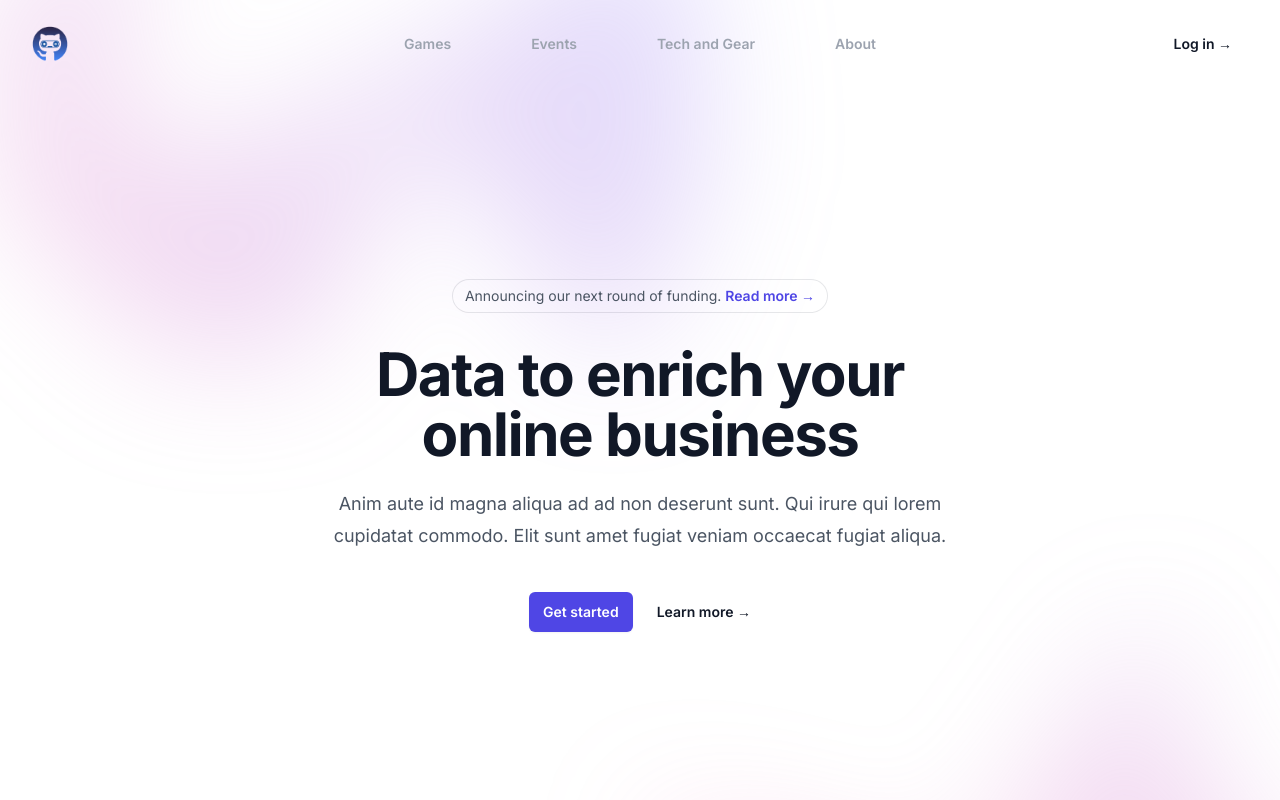
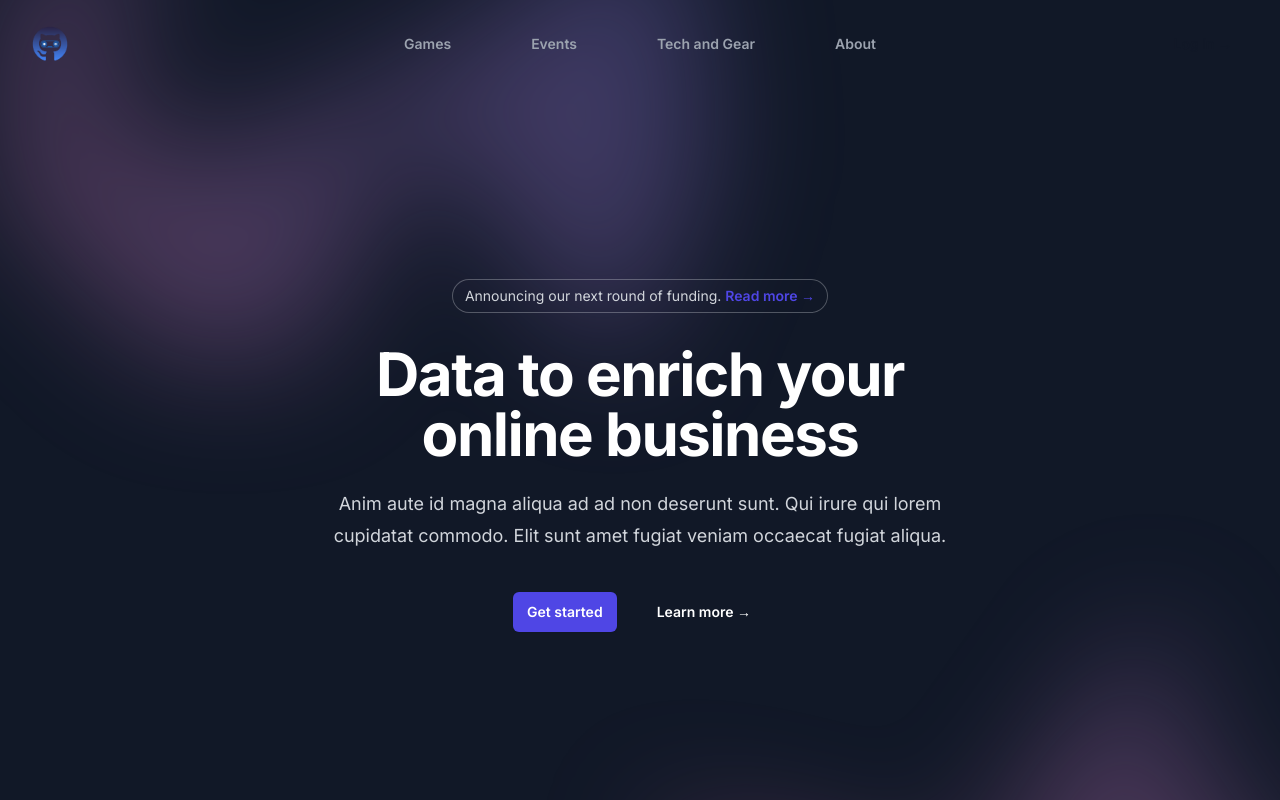
Before and after one commit to DraganD-Ukr/Gaming-Community-Hub, a Next.js app in the folder gaming_community_hub/: page / in a window 1280 px wide. Shown: the top 800 px of the page. Built offline with nearby package versions, Linux system fonts and the light colour scheme.

Commit message:
Styled the home page to fit dark mode

```diff
--- a/gaming_community_hub/app/globals.css
+++ b/gaming_community_hub/app/globals.css
@@ -3,6 +3,7 @@
 @tailwind utilities;
 
 :root {
+  --text-color: #ffffff;
   --foreground-rgb: 0, 0, 0;
   --background-start-rgb: 214, 219, 220;
   --background-end-rgb: 255, 255, 255;
@@ -31,3 +32,9 @@ body {
     text-wrap: balance;
   }
 }
+
+
+
+h1, h2, h3, h4, h5, h6, p, a{
+  color: var(--text-color);
+}
--- a/gaming_community_hub/app/page.tsx
+++ b/gaming_community_hub/app/page.tsx
@@ -1,20 +1,15 @@
 'use client'
 
-import { useState } from 'react'
-import Navbar from '@/components/Navbar'
-
-
-
-
+import { useState } from 'react';
+import Navbar from '@/components/Navbar';
 
 export default function Example() {
-  const [mobileMenuOpen, setMobileMenuOpen] = useState(false)
+  const [mobileMenuOpen, setMobileMenuOpen] = useState(false);
 
   return (
-    <div className="bg-white">
-
+    <div className="bg-gray-900"> {/* Change bg-white to bg-gray-900 */}
       {/* Navbar */}
-      <Navbar/>
+      <Navbar />
 
       <div className="relative isolate px-6 pt-14 lg:px-8">
         <div
@@ -31,7 +26,7 @@ export default function Example() {
         </div>
         <div className="mx-auto max-w-2xl py-32 sm:py-48 lg:py-56">
           <div className="hidden sm:mb-8 sm:flex sm:justify-center">
-            <div className="relative rounded-full px-3 py-1 text-sm leading-6 text-gray-600 ring-1 ring-gray-900/10 hover:ring-gray-900/20">
+            <div className="relative rounded-full px-3 py-1 text-sm leading-6 text-gray-300 ring-1 ring-gray-200/30 hover:ring-gray-500/20 duration-300 ease-in-out">
               Announcing our next round of funding.{' '}
               <a href="#" className="font-semibold text-indigo-600">
                 <span className="absolute inset-0" aria-hidden="true" />
@@ -40,10 +35,10 @@ export default function Example() {
             </div>
           </div>
           <div className="text-center">
-            <h1 className="text-4xl font-bold tracking-tight text-gray-900 sm:text-6xl">
+            <h1 className="text-4xl font-bold tracking-tight text-white sm:text-6xl">
               Data to enrich your online business
             </h1>
-            <p className="mt-6 text-lg leading-8 text-gray-600">
+            <p className="mt-6 text-lg leading-8 text-gray-300">
               Anim aute id magna aliqua ad ad non deserunt sunt. Qui irure qui lorem cupidatat commodo. Elit sunt amet
               fugiat veniam occaecat fugiat aliqua.
             </p>
@@ -54,7 +49,7 @@ export default function Example() {
               >
                 Get started
               </a>
-              <a href="#" className="text-sm font-semibold leading-6 text-gray-900">
+              <a href="#" className="text-sm font-semibold leading-6 text-white dark:hover:bg-gray-700 dark:hover:bg-opacity-30 rounded-full px-4 py-2 transition-colors duration-300 ease-in-out ">
                 Learn more <span aria-hidden="true">→</span>
               </a>
             </div>
```
